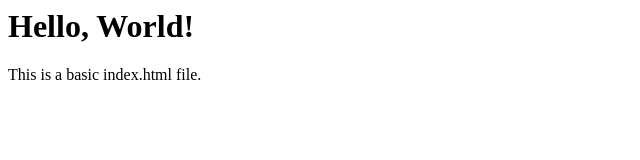
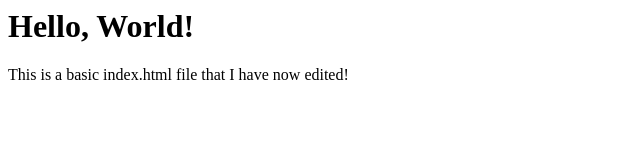
Before and after one commit to saisenee/ixd-systemdesign, a plain HTML site: page index.html in a window 1280 px wide. Shown: the whole page, without its empty margins (0-640 px from the left). Drawn offline with Linux system fonts and the light colour scheme.

Commit message:
Updated index.html as a test

```diff
--- a/index.html
+++ b/index.html
@@ -6,6 +6,6 @@
 </head>
 <body>
     <h1>Hello, World!</h1>
-    <p>This is a basic index.html file.</p>
+    <p>This is a basic index.html file that I have now edited!</p>
 </body>
 </html>
```
